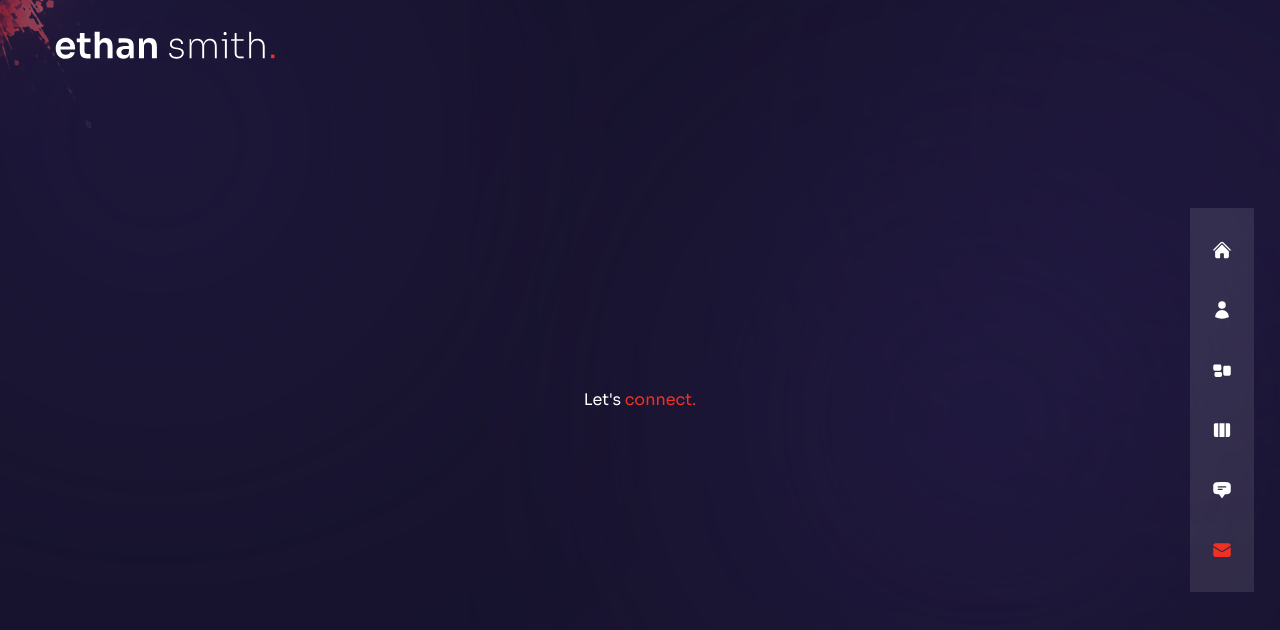
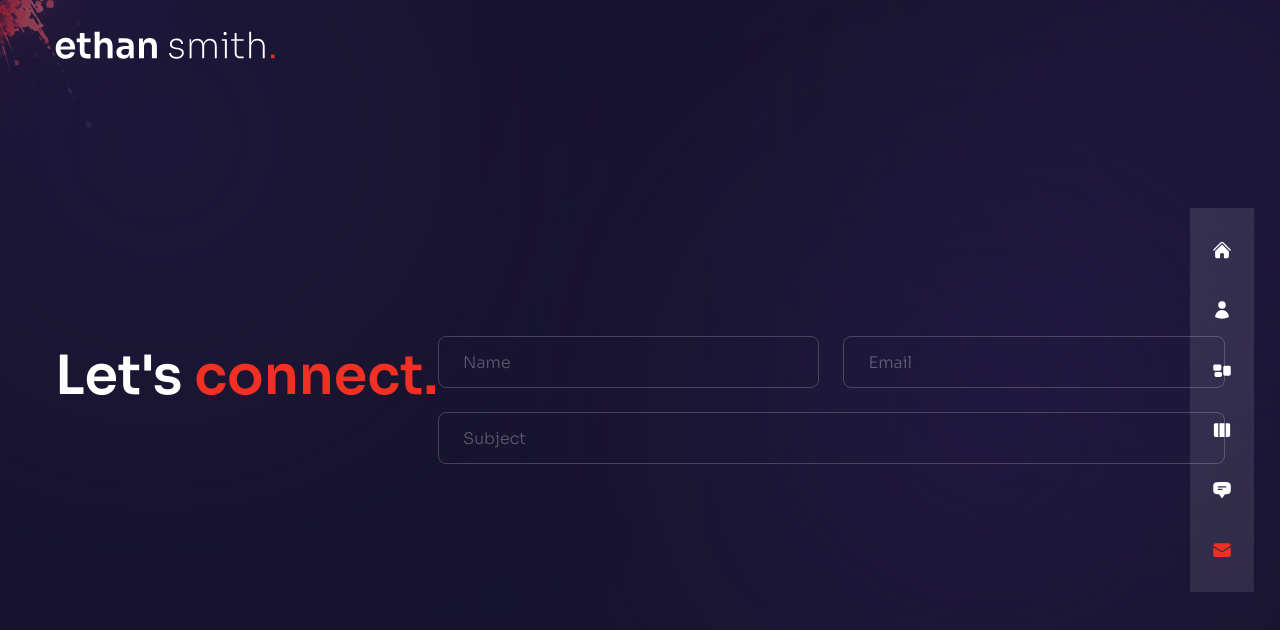
Before and after one commit to valjor98/valjor98.github.io, a Next.js app: page /contact in a window 1280 px wide. Shown: the top 630 px of the page. Built offline with nearby package versions, Linux system fonts and the light colour scheme.

Commit message:
contact page added form

```diff
--- a/components/ParticlesContainer.js
+++ b/components/ParticlesContainer.js
@@ -9,7 +9,11 @@ const ParticlesContainer = () => {
 
   const particlesLoaded = useCallback(async () => {}, []);
 
-  return <Particles id='tsparticles' init={particlesInit} loaded={particlesLoaded}
+  return <Particles
+  className='w-full h-full absolute translate-z-0'
+  id='tsparticles'
+  init={particlesInit}
+  loaded={particlesLoaded}
   options={{
     fullScreen: {enable: false},
     background: {
--- a/pages/contact/index.js
+++ b/pages/contact/index.js
@@ -12,9 +12,18 @@ const Contact = () => {
       <div className="container mx-auto py-32 text-center xl:text-left flex
       items-center justify-center h-full">
         {/* text */}
-        <h2>
+        <h2 className="h2 text-center mb-12">
           Let's <span className="text-accent">connect.</span>
         </h2>
+        {/* form */}
+        <form className="flex-1 flex flex-col gap-6 w-full mx-auto">
+          {/* input group */}
+          <div className="flex gap-x-6 w-full">
+            <input type="text" placeholder="name" className="input" />
+            <input type="text" placeholder="email" className="input" />
+          </div>
+            <input type="text" placeholder="subject" className="input" />
+        </form>
       </div>
     </div>
   )
```
